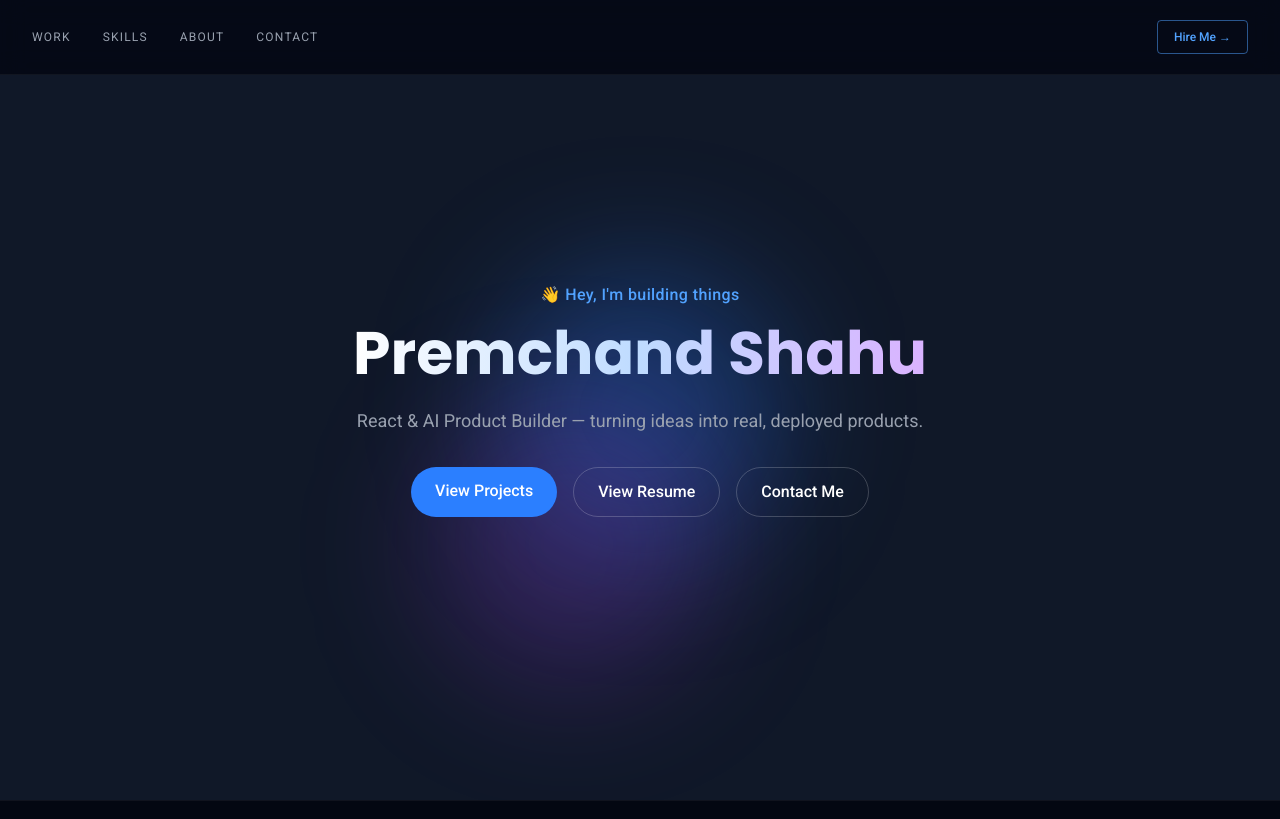
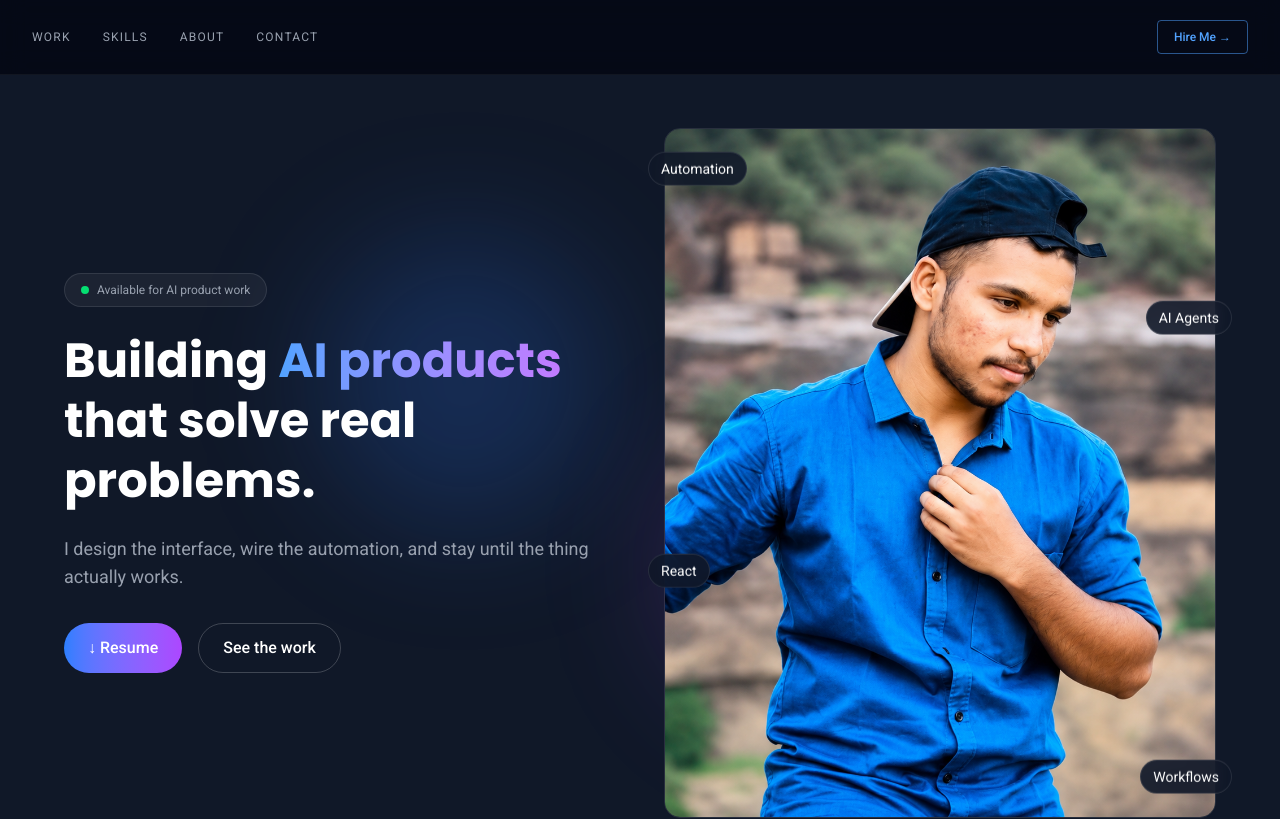
Before and after one commit to Premchand338/portfolio, a React (Vite) app: page / in a window 1280 px wide. Shown: the top 819 px of the page. Built offline with nearby package versions, Linux system fonts and the light colour scheme.

Commit message:
added the hero section image with animations

```diff
--- a/src/components/About.jsx
+++ b/src/components/About.jsx
@@ -7,13 +7,13 @@ const interests = [
 
 function About() {
   return (
-    <section id="about" className="px-6 md:px-16 py-24 bg-gray-950">
+    <section id="about" className="w-full px-6 md:px-12 lg:px-20 py-24">
       <p className="text-blue-400 text-xs tracking-widest uppercase mb-3">
         — About Me
       </p>
       <h2 className="text-4xl md:text-5xl font-bold mb-8">
         Building with{" "}
-        <span className="bg-linear-to-r from-blue-400 to-purple-400 bg-clip-text text-transparent">
+        <span className="bg-linear Just-to-r from-blue-400 to-purple-400 bg-clip-text text-transparent">
           purpose.
         </span>
       </h2>
--- a/src/components/Contact.jsx
+++ b/src/components/Contact.jsx
@@ -32,7 +32,7 @@ const [showSuccess, setShowSuccess] = useState(false)
   }
 
   return (
-    <section id="contact" className="px-6 md:px-16 py-24 bg-gray-950">
+    <section id="contact" className="w-full px-6 md:px-12 lg:px-20 py-24">
 
 
       {/* Success toast */}
@@ -42,7 +42,7 @@ const [showSuccess, setShowSuccess] = useState(false)
         </div>
       )}
 
-      <div className="max-w-5xl mx-auto grid grid-cols-1 md:grid-cols-2 gap-12 bg-gray-900 border border-white/10 rounded-2xl p-8 md:p-12">
+      <div className="max-w-6xl mx-auto grid grid-cols-1 md:grid-cols-2 gap-16 bg-gray-900 border border-white/10 rounded-2xl p-8 md:p-16">
 
         {/* Left side: info */}
         <div>
--- a/src/components/Hero.jsx
+++ b/src/components/Hero.jsx
@@ -1,29 +1,62 @@
+import profileImg from "../assets/profileImg.png"
+
 function Hero() {
   return (
-    <section className="relative flex flex-col items-center justify-center h-screen px-6 overflow-hidden">
-      <div className="absolute top-1/3 left-1/2 -translate-x-1/2 w-72 h-72 bg-blue-500/30 rounded-full blur-3xl" />
-      <div className="absolute top-1/2 left-1/3 w-72 h-72 bg-purple-500/20 rounded-full blur-3xl" />
+    <section className="relative flex items-center px-6 md:px-16 py-32 min-h-screen overflow-hidden">
+      <div className="absolute top-1/4 left-1/4 w-72 h-72 bg-blue-500/20 rounded-full blur-3xl" />
+      <div className="absolute bottom-1/4 right-1/4 w-72 h-72 bg-purple-500/20 rounded-full blur-3xl" />
 
-      <div className="relative z-10 text-center max-w-2xl">
-        <p className="text-blue-400 font-medium mb-4 tracking-wide opacity-0 animate-fade-up [animation-delay:0.1s]">
-          👋 Hey, I'm building things
-        </p>
-        <h1 className="text-5xl md:text-6xl font-bold mb-6 bg-linear-to-r from-white via-blue-200 to-purple-300 bg-clip-text text-transparent opacity-0 animate-fade-up [animation-delay:0.3s]">
-          Premchand Shahu
-        </h1>
-        <p className="text-gray-400 text-lg mb-8 opacity-0 animate-fade-up [animation-delay:0.5s]">
-          React & AI Product Builder — turning ideas into real, deployed products.
-        </p>
-        <div className="flex gap-4 justify-center flex-wrap opacity-0 animate-fade-up [animation-delay:0.7s]">
-          <a href="#projects" className="px-6 py-3 bg-blue-500 hover:bg-blue-600 rounded-full font-medium transition-colors">
-            View Projects
-          </a>
-          <a href="/resume.pdf" target="_blank" rel="noopener noreferrer" className="px-6 py-3 border border-white/20 hover:border-white/40 rounded-full font-medium transition-colors">
-            View Resume
-          </a>
-          <a href="#contact" className="px-6 py-3 border border-white/20 hover:border-white/40 rounded-full font-medium transition-colors">
-            Contact Me
-          </a>
+      <div className="relative z-10 grid grid-cols-1 md:grid-cols-2 gap-12 items-center max-w-7xl mx-auto w-full">
+
+        {/* Left: text */}
+        <div className="opacity-0 animate-fade-up [animation-delay:0.1s]">
+          <span className="inline-flex items-center gap-2 text-xs text-gray-400 bg-white/5 border border-white/10 px-4 py-2 rounded-full mb-6">
+            <span className="w-2 h-2 bg-green-400 rounded-full" />
+            Available for AI product work
+          </span>
+
+          <h1 className="text-4xl md:text-5xl font-bold mb-6 leading-tight">
+            Building{" "}
+            <span className="bg-linear-to-r from-blue-400 to-purple-400 bg-clip-text text-transparent">
+              AI products
+            </span>{" "}
+            that solve real problems.
+          </h1>
+
+          <p className="text-gray-400 text-lg mb-8">
+            I design the interface, wire the automation, and stay until the
+            thing actually works.
+          </p>
+
+          <div className="flex flex-wrap gap-4">
+            <a href="/resume.pdf" target="_blank" rel="noopener noreferrer" className="flex items-center gap-2 px-6 py-3 bg-linear-to-r from-blue-500 to-purple-500 hover:opacity-90 transition-opacity rounded-full font-medium">
+              ↓ Resume
+            </a>
+            <a href="#projects" className="px-6 py-3 border border-white/20 hover:border-white/40 rounded-full font-medium transition-colors">
+              See the work
+            </a>
+          </div>
+        </div>
+
+        {/* Right: image with floating badges */}
+        <div className="relative opacity-0 animate-fade-up [animation-delay:0.4s]">
+          <div className="relative rounded-2xl overflow-hidden border border-white/10 aspect-4/5">
+            <img src={profileImg} alt="Premchand Shahu" className="w-full h-full object-cover" />
+          </div>
+
+          {/* Floating badges */}
+          <span className="absolute top-6 -left-4 bg-gray-900/90 backdrop-blur border border-white/10 text-sm px-3 py-1.5 rounded-full animate-float [animation-delay:0s]">
+            Automation
+          </span>
+          <span className="absolute top-1/4 -right-4 bg-gray-900/90 backdrop-blur border border-white/10 text-sm px-3 py-1.5 rounded-full animate-float [animation-delay:0.5s]">
+            AI Agents
+          </span>
+          <span className="absolute bottom-1/3 -left-4 bg-gray-900/90 backdrop-blur border border-white/10 text-sm px-3 py-1.5 rounded-full animate-float [animation-delay:1s]">
+            React
+          </span>
+          <span className="absolute bottom-6 -right-4 bg-gray-900/90 backdrop-blur border border-white/10 text-sm px-3 py-1.5 rounded-full animate-float [animation-delay:1.5s]">
+            Workflows
+          </span>
         </div>
       </div>
     </section>
--- a/src/components/Projects.jsx
+++ b/src/components/Projects.jsx
@@ -25,7 +25,7 @@ const projectList = [
 
 function Projects() {
   return (
-    <section id="work" className="px-6 md:px-16 py-24 bg-gray-950">
+    <section id="work" className="w-full px-6 md:px-12 lg:px-20 py-24">
       <p className="text-blue-400 text-xs tracking-widest uppercase mb-3">
         — Selected Work
       </p>
--- a/src/components/Skills.jsx
+++ b/src/components/Skills.jsx
@@ -24,7 +24,7 @@ const colorMap = {
 
 function Skills() {
   return (
-    <section id="skills" className="px-6 md:px-16 py-24 bg-gray-950">
+    <section id="skills" className="w-full px-6 md:px-12 lg:px-20 py-24">
       <p className="text-blue-400 text-xs tracking-widest uppercase mb-3">
         — What I Work With
       </p>
--- a/src/index.css
+++ b/src/index.css
@@ -31,3 +31,12 @@ h1, h2, h3 {
 .animate-scroll {
   animation: scroll 20s linear infinite;
 }
+
+@keyframes float {
+  0%, 100% { transform: translateY(0); }
+  50% { transform: translateY(-8px); }
+}
+
+.animate-float {
+  animation: float 3s ease-in-out infinite;
+}
```
Also changed, not shown: src/assets/ProfileImg.png (added).
